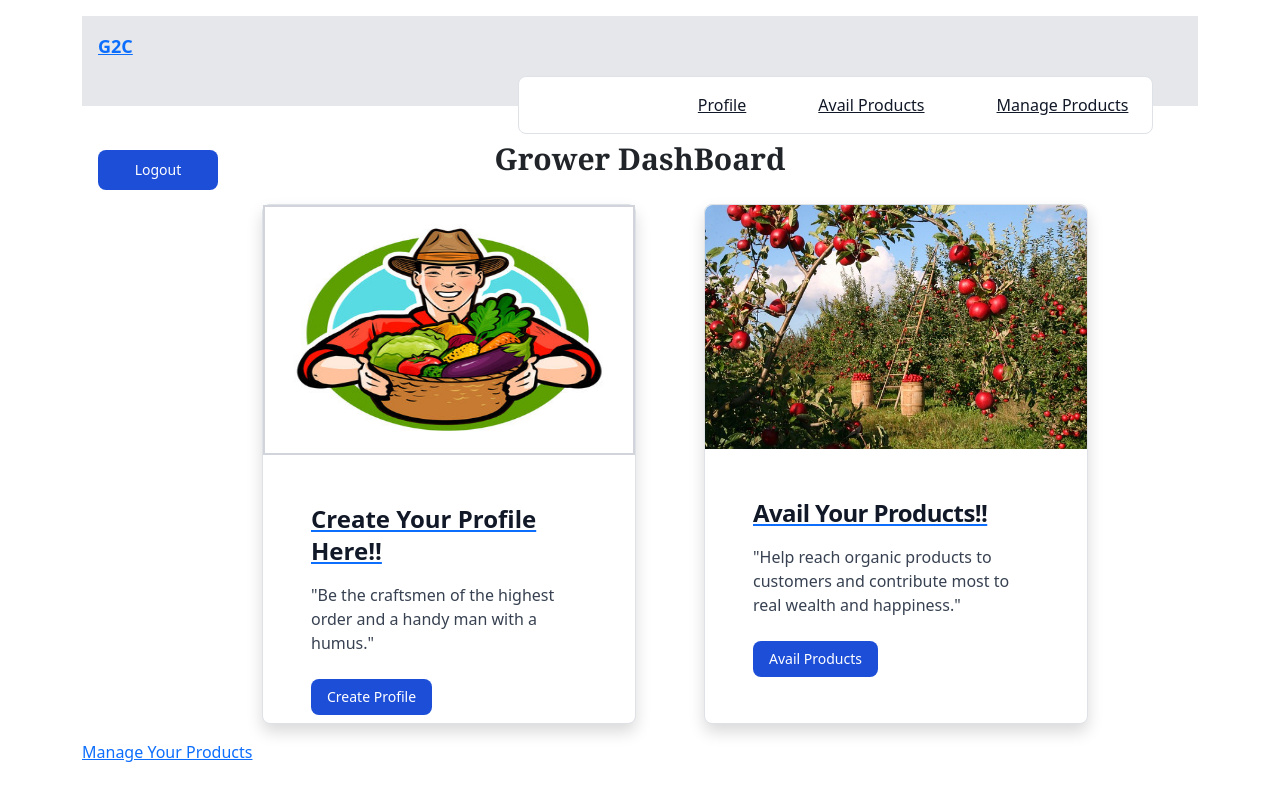
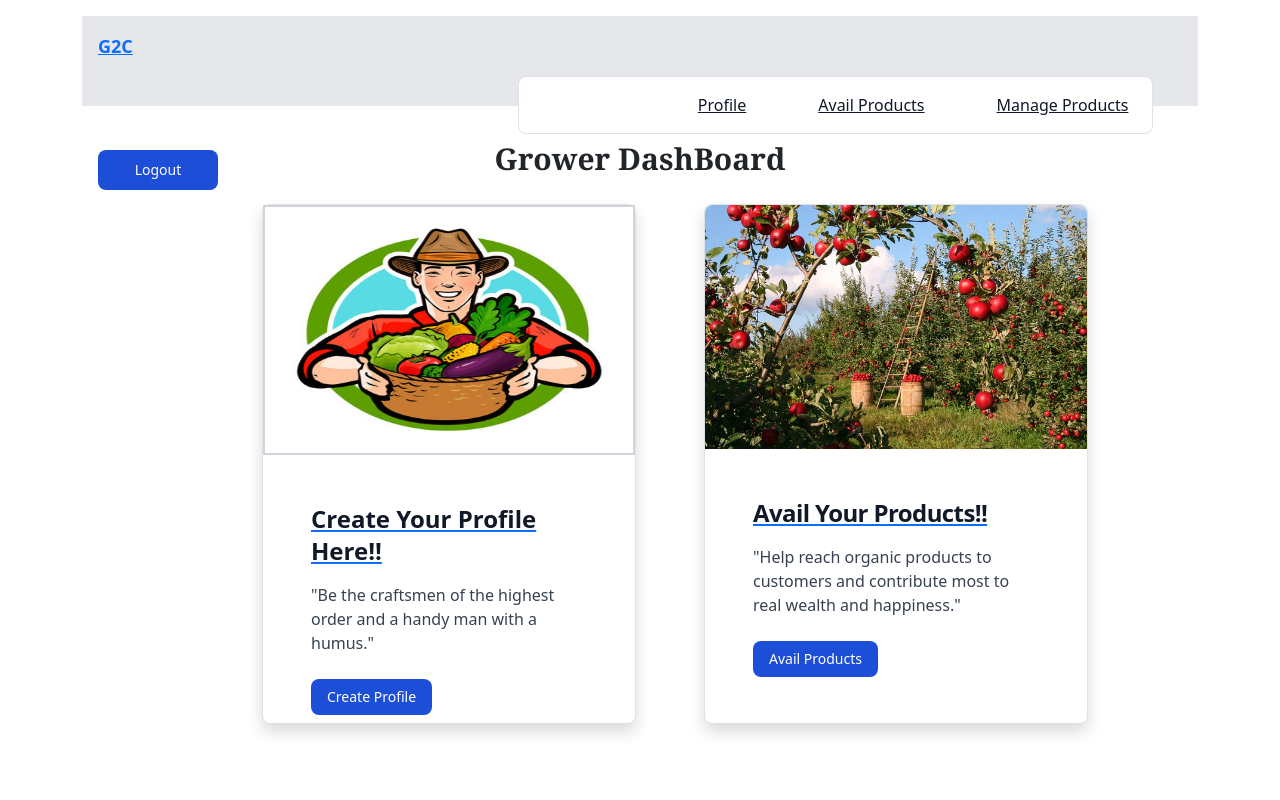
Before and after one commit to Maninder05/mern_project_frontend, a React (Create React App) app: page /GrowerDashboard in a window 1280 px wide. Built offline with nearby package versions, Linux system fonts and the light colour scheme.

Commit message:
display cahnge

```diff
--- a/src/mern-project/GrowerDashboard.jsx
+++ b/src/mern-project/GrowerDashboard.jsx
@@ -80,7 +80,7 @@ function GrowerDashboard(){
                     </div>
                 </div>
             </div>
-            <a href="/ItemsManager">Manage Your Products</a><br/>
+            {/* <a href="/ItemsManager">Manage Your Products</a><br/> */}
           </div>
         </div>
         </>
```
